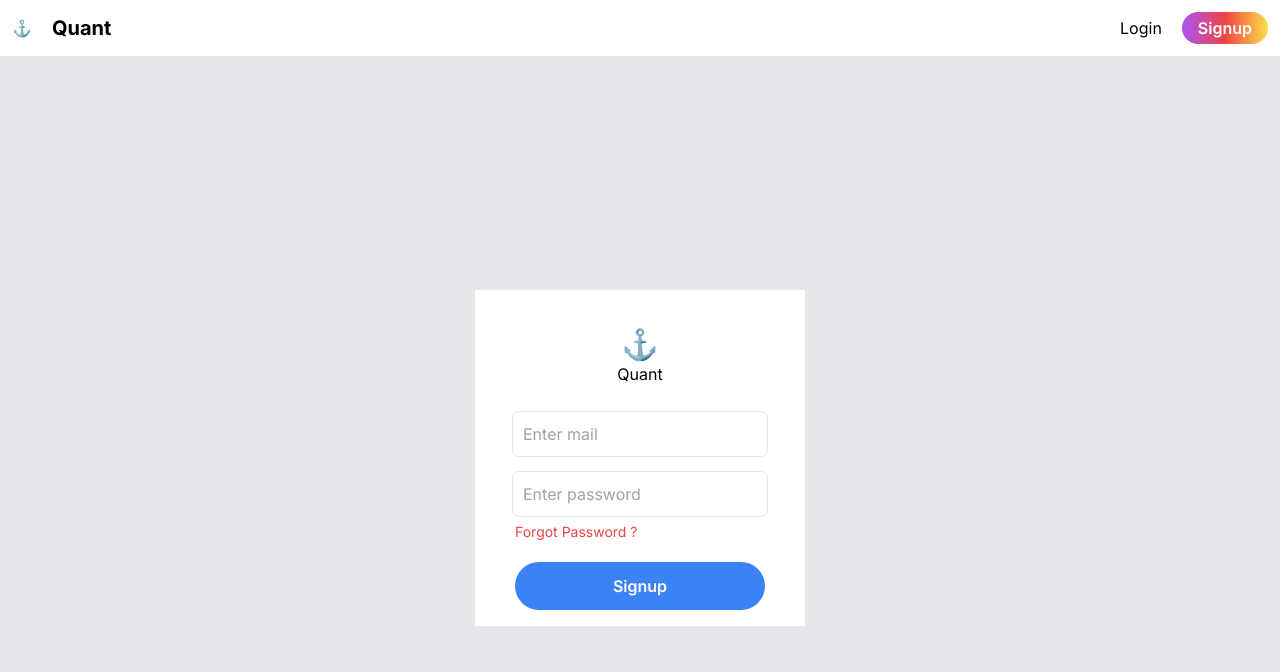
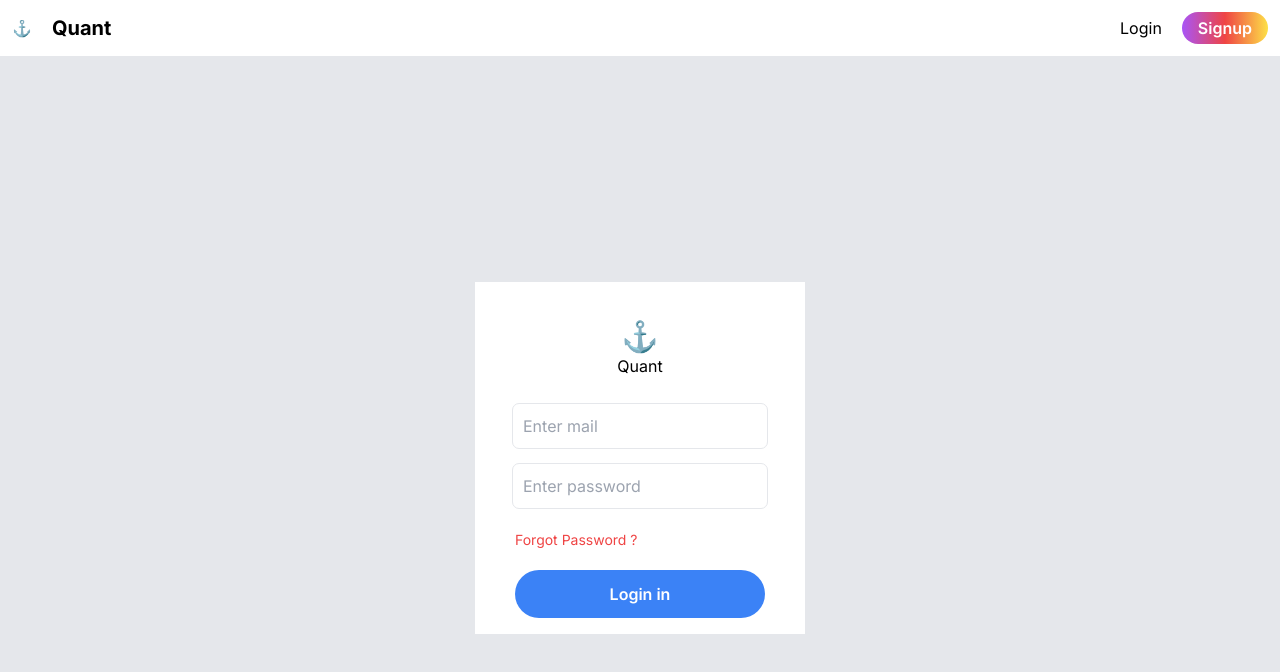
Before and after one commit to baramsivaramireddy/quant_frontend, a Next.js app: page /login in a window 1280 px wide. Shown: the top 672 px of the page. Built offline with nearby package versions, Linux system fonts and the light colour scheme.

Commit message:
login interactivity

```diff
--- a/src/components/Auth/Login.js
+++ b/src/components/Auth/Login.js
@@ -1,12 +1,48 @@
+"use client"
+
+import { useForm } from "react-hook-form"
+import ErrorMessage from "@/components/ErrorMessage";
+import { useState } from "react";
+import toast from "react-hot-toast";
+
 import Link from "next/link";
 
 
 const Login = () =>{
+    const [IsSendingData, setIsSendingData] = useState(false)
+    const {
+      register,
+      handleSubmit,
+      formState: { errors },
+    } = useForm({
+      defaultValues:{
+        email:'',
+        password:''
+      }
+    })
 
+    const onSubmit = async (values) =>{
+      setIsSendingData(true)
+
+        try{
+
+          await new Promise((resolve,reject) =>{
+
+
+            setTimeout(() =>{ resolve()} , 3000)
+          })
+          toast.success('loged in')
+        }
+        catch(err){
+          toast.error('something went wrong')
+          console.log(`Error   while  loging a user ${err}`)
+        }
+      setIsSendingData(false)
+    }
 
     return (
         <div >
-        <RenderUi />
+        <RenderUi  register={register} onSubmit={onSubmit} IsSendingData={IsSendingData} handleSubmit={handleSubmit} errors={errors} />
         </div>
     )
 }
@@ -14,6 +50,7 @@ const Login = () =>{
 
 
 const RenderUi = (props) => {
+    const {register,handleSubmit,onSubmit ,IsSendingData ,errors} = props;
     return (
 
       <div className="flex flex-col gap-2 bg-white py-4 px-10">
@@ -21,18 +58,21 @@ const RenderUi = (props) => {
               <p className="text-3xl">    {'\u2693'}</p>
               <h1 className="Captilize">  Quant</h1>
               </div>
-          <form className="flex flex-col gap-5">
+          <form className="flex flex-col gap-5 " onSubmit={handleSubmit(onSubmit)}>
 
               <div>
-                  <input type="email" className="outline-1 outline-gray-200 rounded p-2 outline-none hover:outline hover:outline-black hover:outline-1 focus:outline focus:outline-1 focus:outline-blue-500" placeholder="Enter mail" />
+                  <input type="email"  {...register('email' , {required:{value:true,message:"Email is required"} ,})} className="outline-1 outline-gray-200 rounded p-2 outline-none hover:outline hover:outline-black hover:outline-1 focus:outline focus:outline-1 focus:outline-blue-500" placeholder="Enter mail" />
+                  <ErrorMessage error={errors?.email} Field='email' type="required" />
               </div>
               <div className="flex flex-col gap-2">
-                  <input  type="password" className=" outline-1 outline-gray-200 rounded p-2 outline-none hover:outline hover:outline-black hover:outline-1 focus:outline focus:outline-1 focus:outline-blue-500" placeholder="Enter password" />
+                  <input {...register('password' , {required:{value:true, message:"password is required"},minLength:{value:8,message:"Minimum  8 characters is required"}})}  type="password" className=" outline-1 outline-gray-200 rounded p-2 outline-none hover:outline hover:outline-black hover:outline-1 focus:outline focus:outline-1 focus:outline-blue-500" placeholder="Enter password" />
+                  <ErrorMessage error={errors?.password} Field='password' type="required" />
+                <ErrorMessage error={errors?.password} Field='password' type="minLength" />
                 <Link className="text-sm text-red-500 hover:text-red-700" href={'/forgotpassword'}> Forgot Password ?</Link>
             </div>
 
               <div className=" bg-blue-500 text-white py-3 px-2 rounded-full text-center font-semibold hover:bg-blue-700">
-                  <button type="submit" > Signup</button>
+                  <button type="submit" > {IsSendingData? 'verifiying Password ...':"Login in"}</button>
               </div>
           </form>
       </div>
--- a/src/components/Auth/Signup.js
+++ b/src/components/Auth/Signup.js
@@ -1,7 +1,7 @@
 "use client"
 
 import { useForm } from "react-hook-form"
-import ErrorMessage from "../ErrorMessage";
+import ErrorMessage from "@/components/ErrorMessage";
 import { useState } from "react";
 import toast from "react-hot-toast";
 const SignUp = () => {
```
